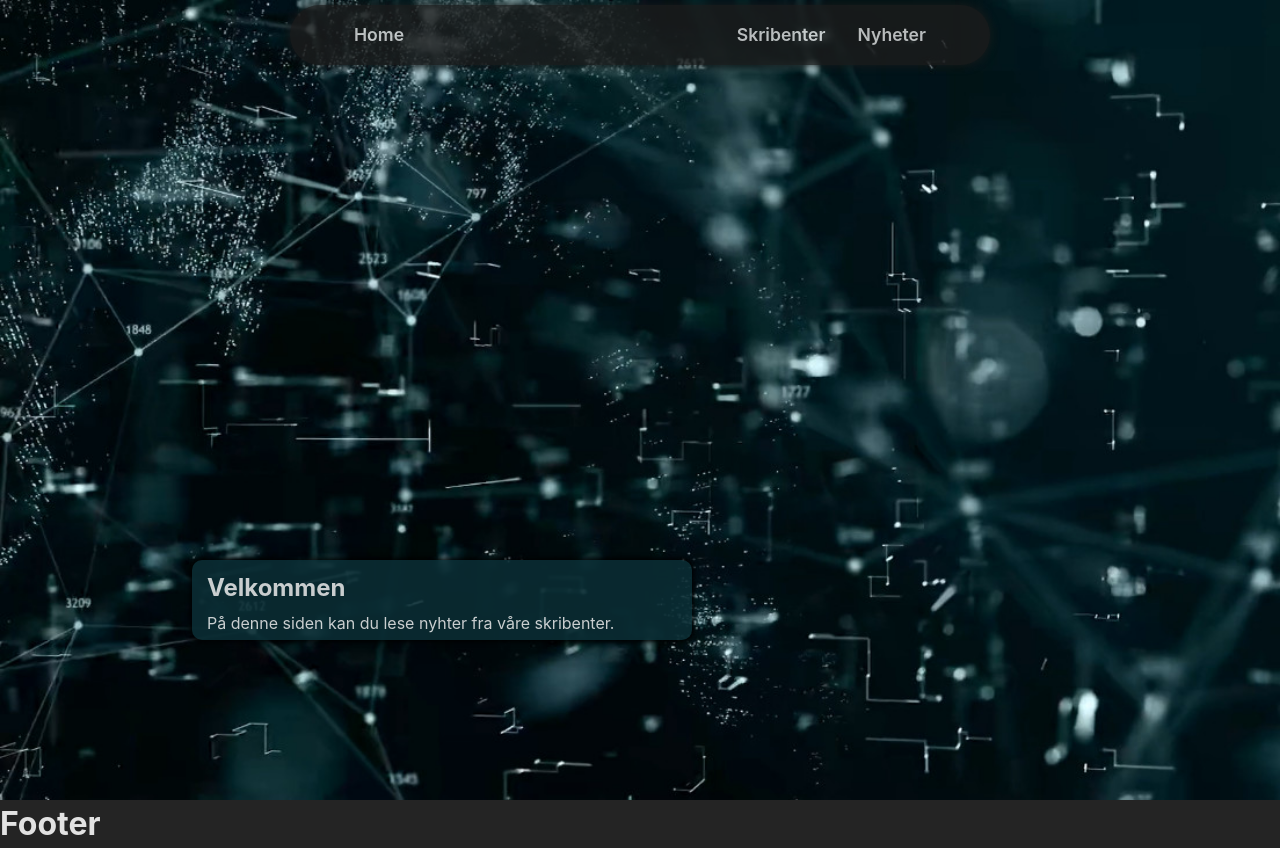
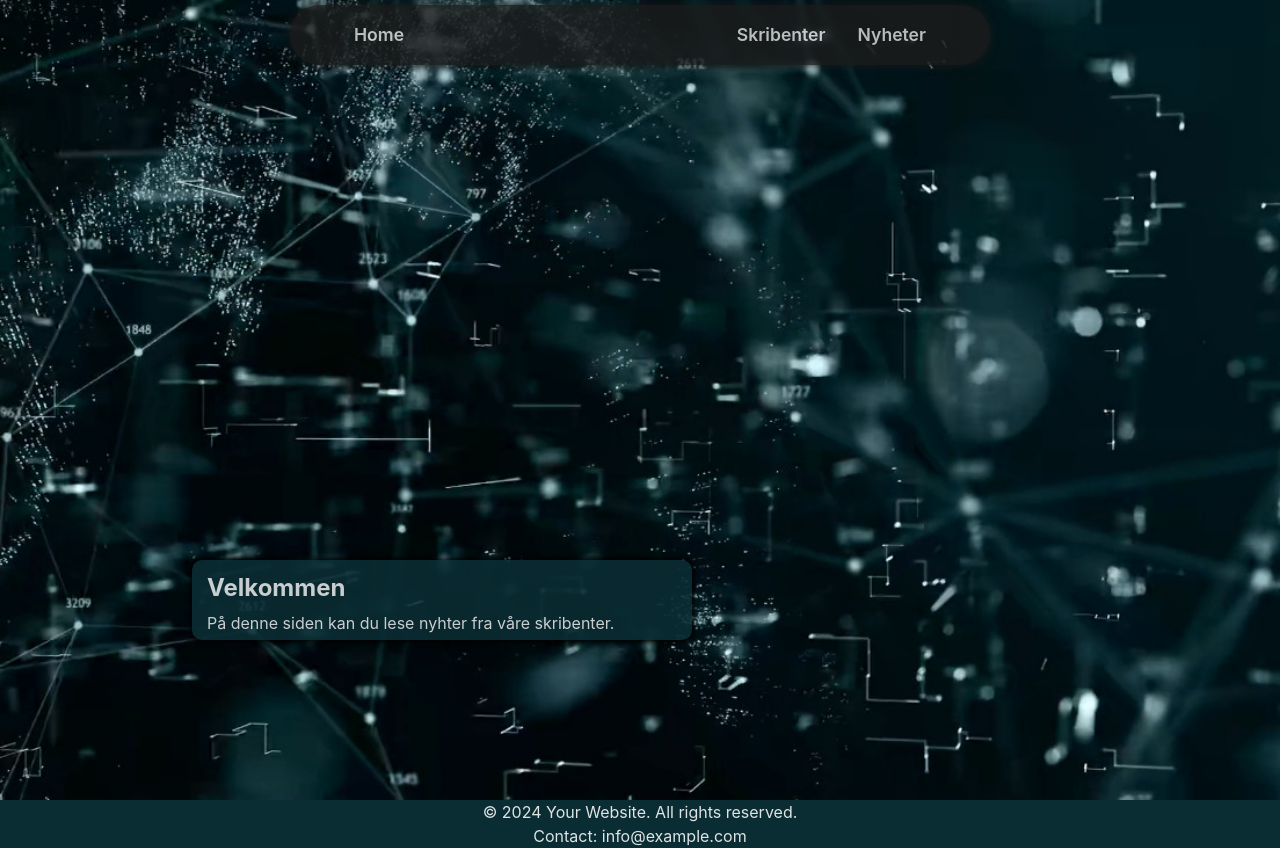
Before and after one commit to jensjpedersen/vigo-react-project, a React (Vite) app: page / in a window 1280 px wide. Built offline with nearby package versions, Linux system fonts and the light colour scheme.

Commit message:
feat: footer text.

```diff
--- a/src/components/Footer.jsx
+++ b/src/components/Footer.jsx
@@ -1,16 +1,30 @@
 
 import styled from 'styled-components';
+import variables from "../globals/variables";
 
 
+// 698
 
-const StyledFooter = styled.div`
+const StyledFooter = styled.footer`
+
+
+    display: flex;
+    flex-direction: column;
+    justify-content: center;
+    align-items: center;
+
+
+    background-color: ${variables.colors.accent1};
+    height: ${variables.dimesions.footerHeight};
+    min-width: 700px;
 `
 
 
 export default function Footer() {
     return (
         <StyledFooter>
-            <h1>Footer</h1>
+        <p>&copy; 2024 Your Website. All rights reserved.</p>
+        <p>Contact: info@example.com</p>
         </StyledFooter>
     )
 }
```
